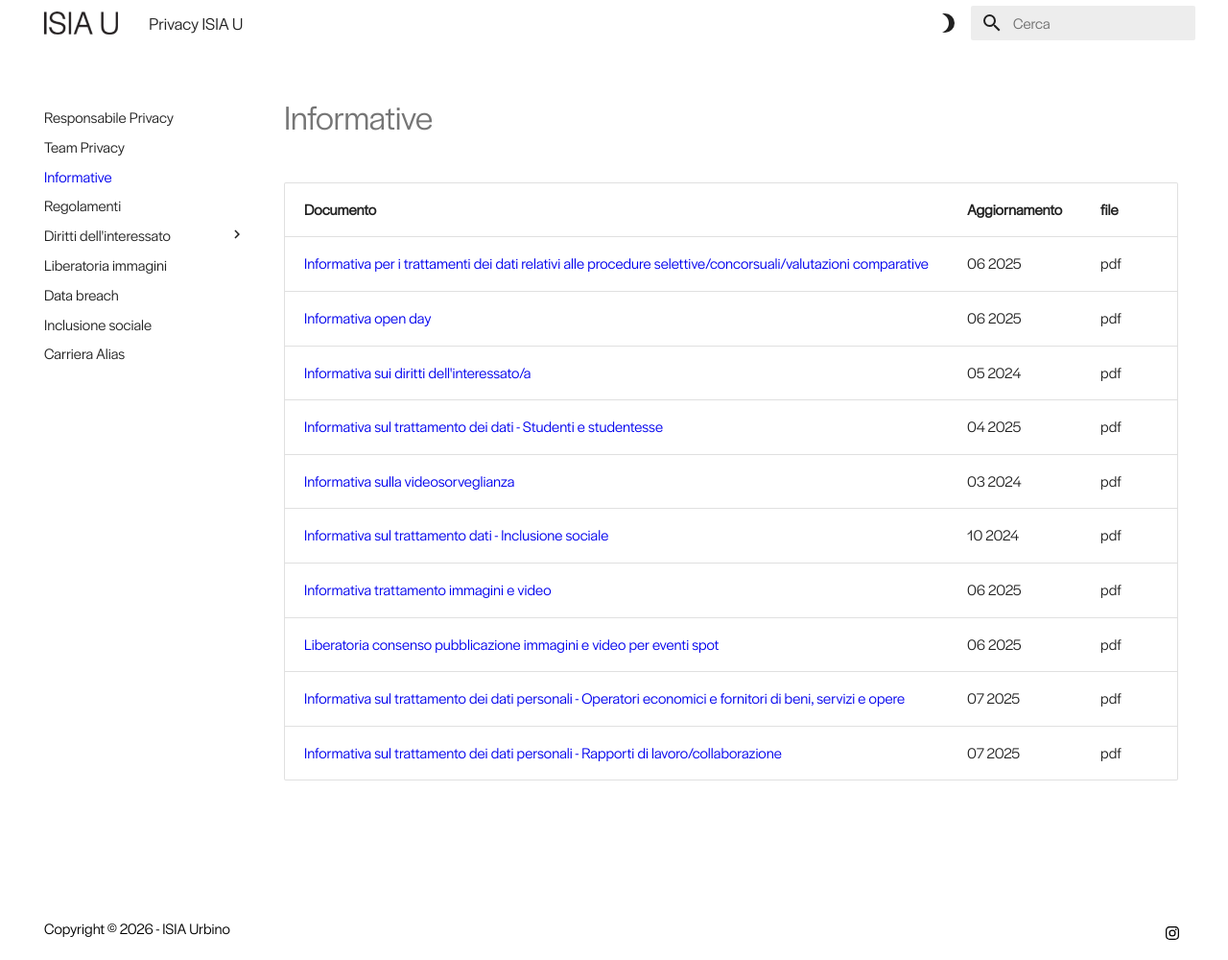
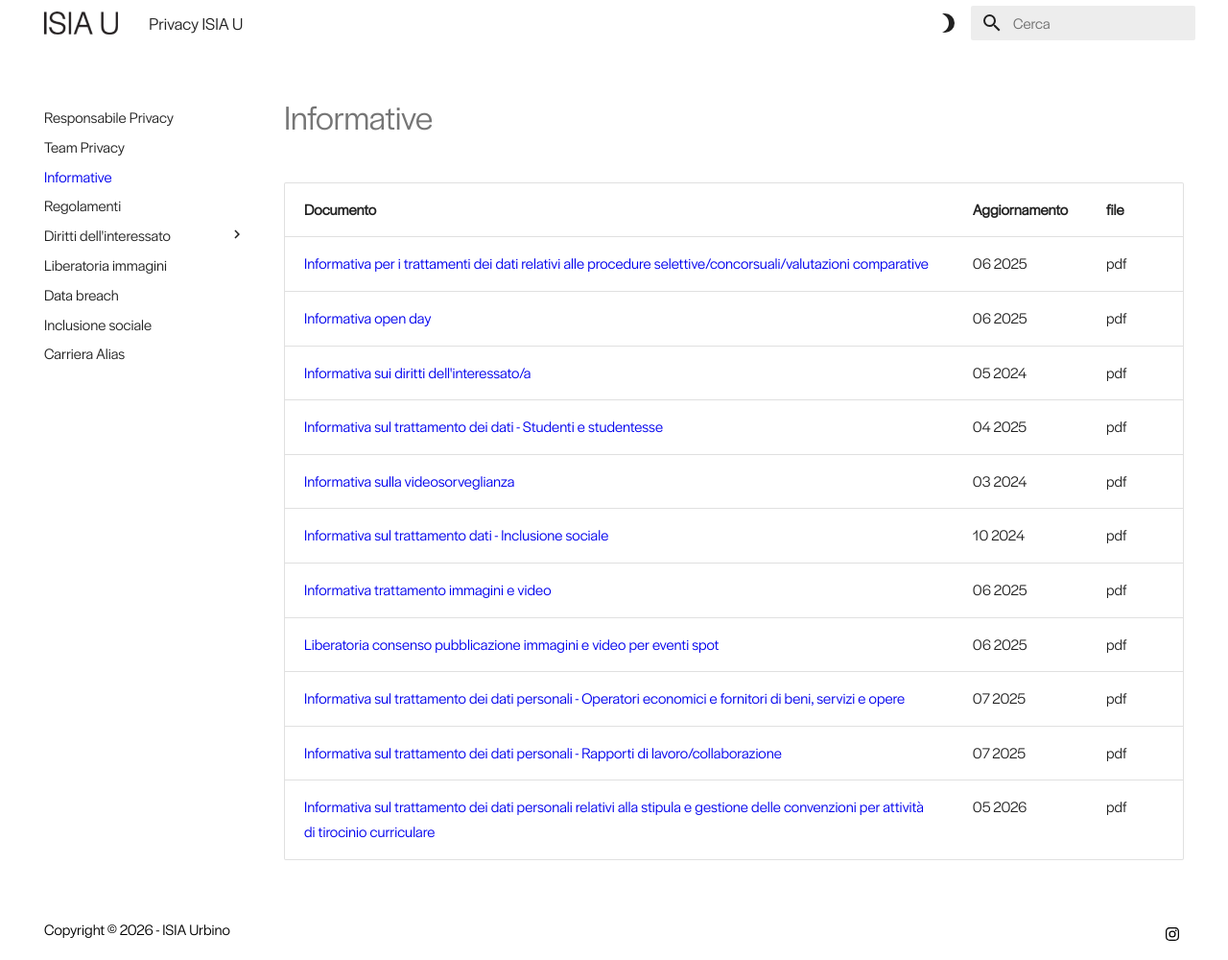
Before and after one commit to ISIA-Urbino/Privacy-ISIAU, an MkDocs documentation site: the page built from docs/02-informative.md, in a window 1280 px wide and 1000 px high. Shown: the whole window at 96% size. Built offline with MkDocs 1.6.1 and Material for MkDocs 9.7.7, drawn with Linux system fonts in a browser that asks for light colours.

Commit message:
Inserzione dell'informativa per i tirocini

```diff
--- a/docs/02-informative.md
+++ b/docs/02-informative.md
@@ -17,3 +17,4 @@ hide:
 | [Liberatoria consenso pubblicazione immagini e video per eventi spot](assets/ISIAU-Liberatoria-consenso-pubblicazione-immagini-video-eventi-spot.pdf){:target="_blank"} | 06 2025 | pdf |
 | [Informativa sul trattamento dei dati personali - Operatori economici e fornitori di beni, servizi e opere](assets/ISIAU-Informativa-operatori-economici.pdf){:target="_blank"} | 07 2025 | pdf |
 | [Informativa sul trattamento dei dati personali - Rapporti di lavoro/collaborazione](assets/ISIAU-Informativa-rapporto-lavoro.pdf){:target="_blank"} | 07 2025 | pdf |
+| [Informativa sul trattamento dei dati personali relativi alla stipula e gestione delle convenzioni per attività di tirocinio curriculare](assets/ISIAU-informativa-tirocini-curricolari.pdf){:target="_blank"} | 05 2026 | pdf |
```
Also changed, not shown: 1 other file.
